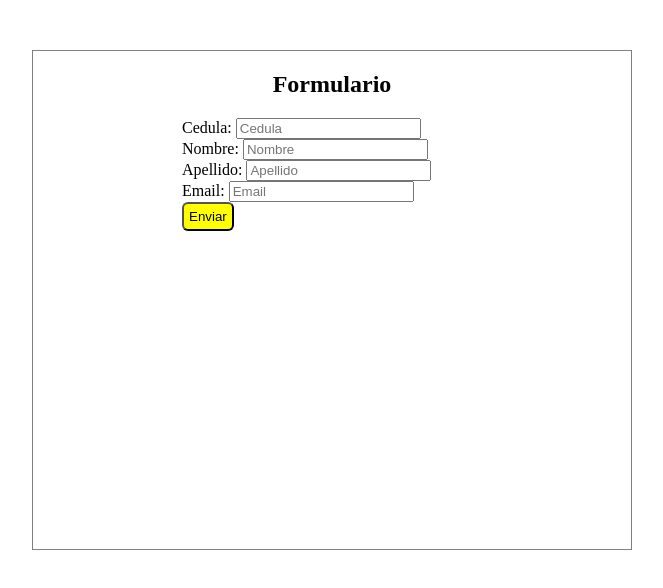
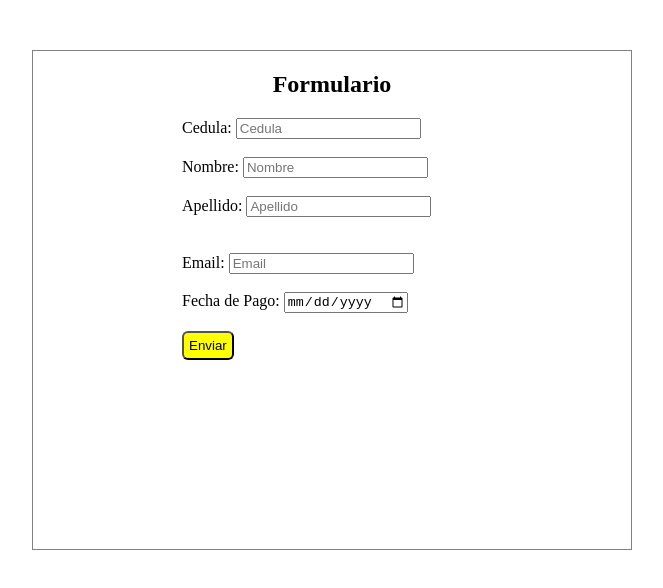
Before and after one commit to Dayni20/JavaScript-Frontend, a plain HTML site: page index.html in a window 1280 px wide. Shown: the whole page, without its empty margins (308-971 px from the left). Drawn offline with Linux system fonts and the light colour scheme.

Commit message:
Update index.html

```diff
--- a/index.html
+++ b/index.html
@@ -21,18 +21,21 @@
         <input type="text" name="cedula-name" id="input_cedula" class="input" placeholder="Cedula" />
         <p class="input-error"></p>
       </div>
+      <br>
 
       <div id="name_container" class="input_container">
         <label for="input_name">Nombre: </label>
         <input type="text" name="name" id="input_name" class="input" placeholder="Nombre" />
         <p class="input-error"></p>
       </div>
+      <br>
 
       <div id="last_name_container" class="input_container">
         <label for="input_name">Apellido: </label>
         <input type="text" name="last-name" id="input_last_name" class="input" placeholder="Apellido" />
         <p class="input-error"></p>
       </div>
+      <br>
 
        <!--<div id="user_name_container" class="input_container">
         <label for="input_name">Usuario: </label>
@@ -40,13 +43,20 @@
         <p class=" input-error"></p>
       </div> -->
 
-
+      <br>
       <div id="email_container" class="input_container">
         <label for="input_name">Email: </label>
         <input type="email" name="email" id="input_email" class="input" placeholder="Email" autocomplete="off" />
         <p class="input-error"></p>
       </div>
 
+      <br>
+      <div id="date_container" class="input_container">
+        <label for="input_name">Fecha de Pago: </label>
+        <input type="date" name="email" id="input_date" class="input" placeholder="Date" autocomplete="off" />
+        <p class="input-error"></p>
+      </div>
+<br>
       <div class="input_container">
         <button type="submit" class="button">Enviar</button>
       </div>
```
